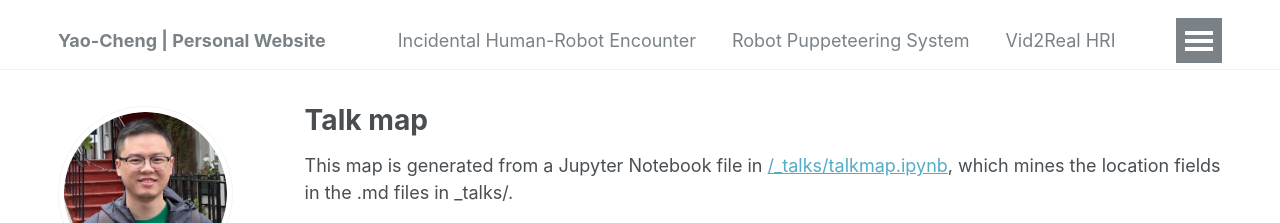
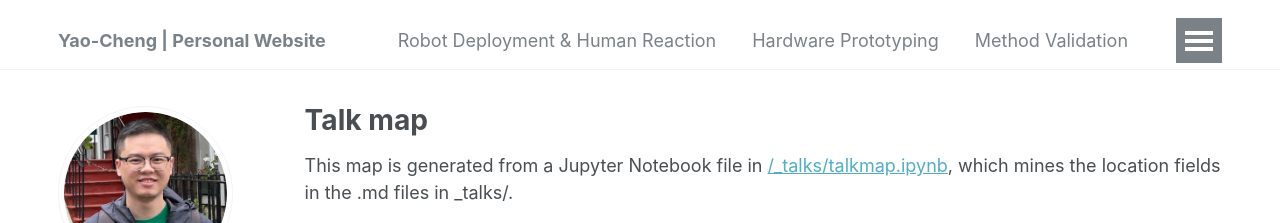
Before and after one commit to yaochengchan/yaochengchan.github.io, a Jekyll site: the page built from _pages/talkmap.html, in a window 1280 px wide. Shown: the top 223 px of the page. Built offline with Jekyll 4.4.1, drawn with Linux system fonts in a browser that asks for light colours; nearby versions of some CDN libraries; some web fonts are replaced.

Commit message:
Update navigation.yml

```diff
--- a/_data/navigation.yml
+++ b/_data/navigation.yml
@@ -1,32 +1,14 @@
-# main links links
+# main links
 main:
-  - title: "Incidental Human-Robot Encounter"
+  - title: "Robot Deployment & Human Reaction"
     url: /HRE/
-  - title: "Robot Puppeteering System"
+  - title: "Hardware Prototyping"
     url: /puppet/
-  - title: "Vid2Real HRI"
+  - title: "Method Validation"
     url: /vid2real/
-  - title: "Robot Personality"
+  - title: "Interaction Design"
     url: /personality/
   - title: "Publications"
     url: /publications/
-
-
-
-  # - title: "Talks"
-  #   url: /talks/
-
-  # - title: "Teaching"
-  #   url: /teaching/
-
-  # - title: "Portfolio"
-  #   url: /portfolio/
-
-  # - title: "Blog Posts"
-  #   url: /year-archive/
-
-  - title: "CV"
+  - title: "Resume"
     url: /cv/
-
-  # - title: "Guide"
-  #   url: /markdown/
```
